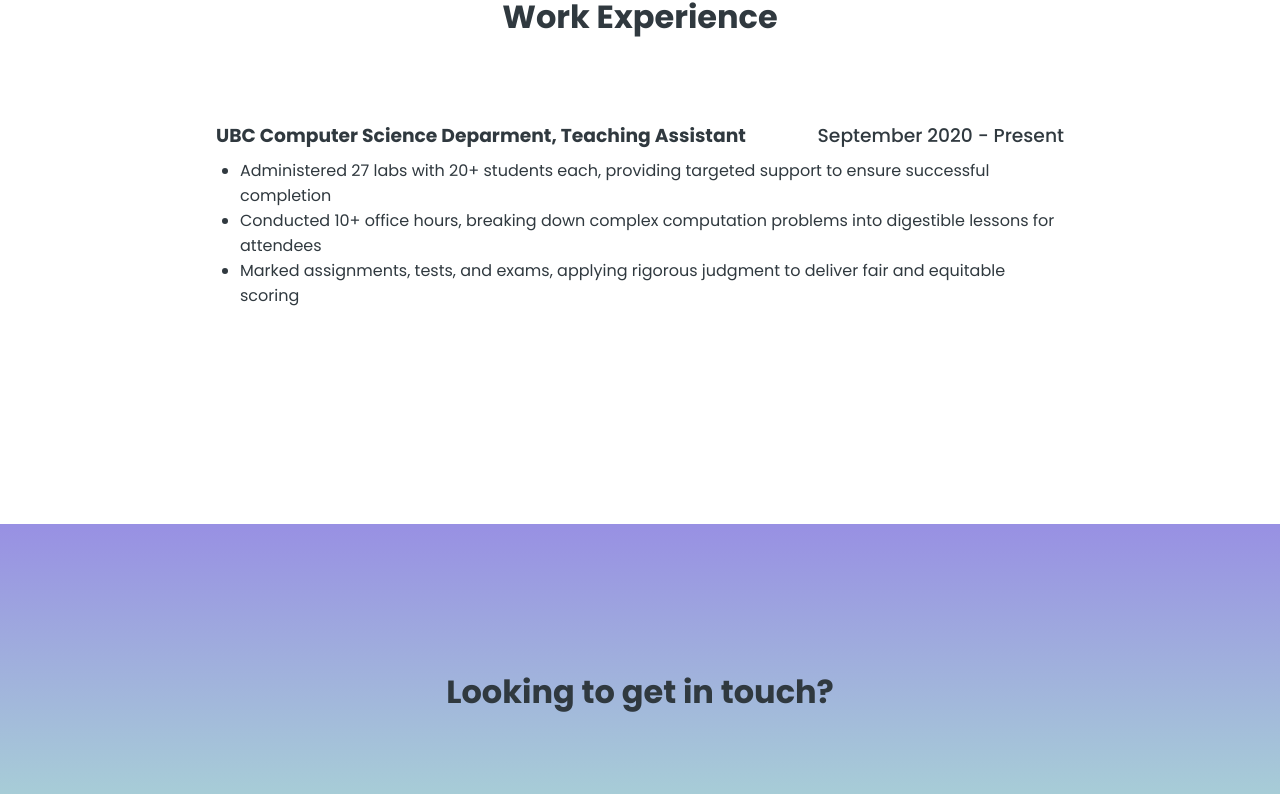
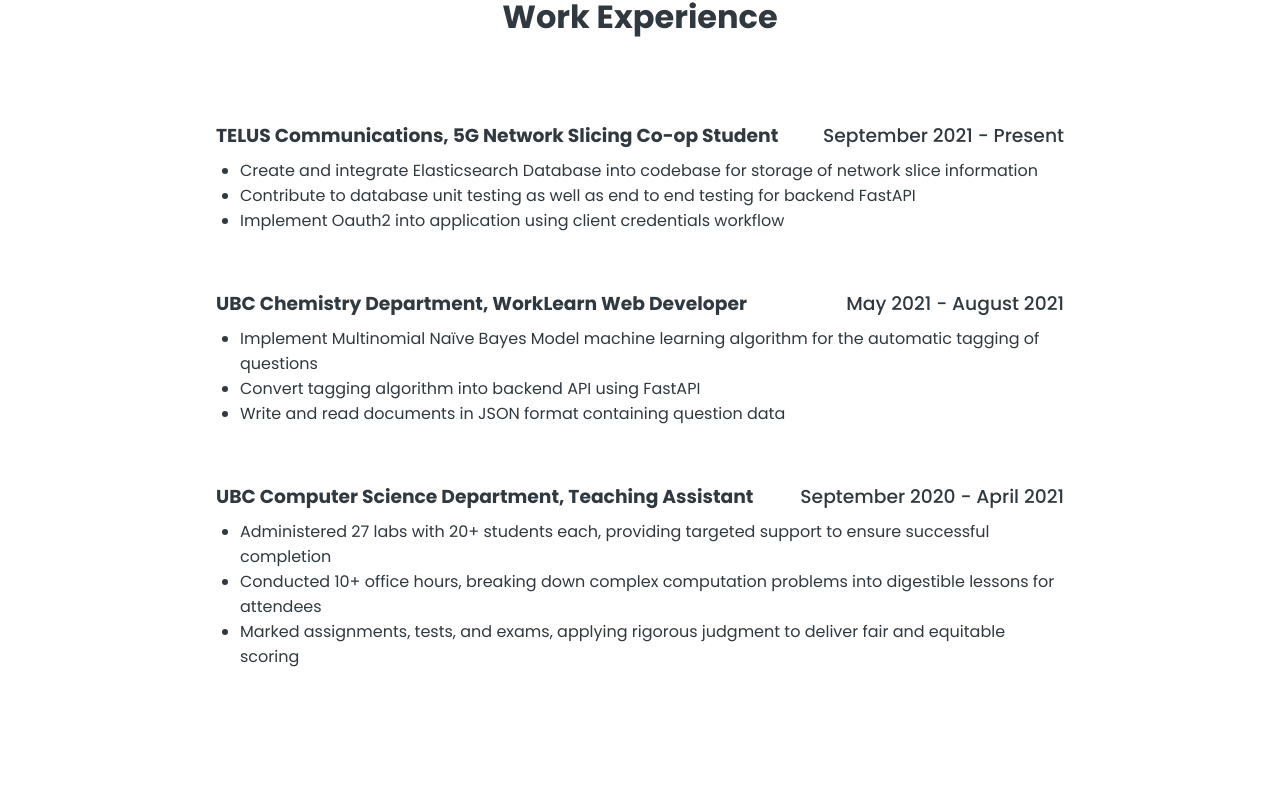
Before and after one commit to adagfs/adagfs.github.io, a plain HTML site: page index.html in a window 1280 px wide. Shown: the part 1387-2181 px from the top of the page. Drawn offline with Linux system fonts and the light colour scheme; a script that the page names is missing.

Commit message:
updating information

```diff
--- a/index.html
+++ b/index.html
@@ -4,7 +4,7 @@
     <meta charset="UTF-8">
     <meta http-equiv="X-UA-Compatible" content="IE=edge">
     <meta name="viewport" content="width=device-width, initial-scale=1.0">
-    <title>Adam Chen Portfolio</title>
+    <title>Document</title>
 
  <!-- FAVICONS -->
   <link rel="apple-touch-icon" sizes="180x180" href="/apple-touch-icon.png">
@@ -67,8 +67,30 @@
             <h1>Work Experience</h1>
             <div class = work-item >
               <div class = "work-headings">
-                    <h3 class = "work-title"> UBC Computer Science Deparment, Teaching Assistant</h3>
-                    <h3 class = "work-time">September 2020 - Present</h3>
+                  <h3 class = "work-title"> TELUS Communications, 5G Network Slicing Co-op Student</h3>
+                  <h3 class = "work-time">September 2021 - Present</h3>
+              </div>
+              <ul>
+                  <li>Create and integrate Elasticsearch Database into codebase for storage of network slice information </li>
+                  <li>Contribute to database unit testing as well as end to end testing for backend FastAPI</li>
+                  <li>Implement Oauth2 into application using client credentials workflow</li>
+              </ul>
+          </div>
+          <div class = work-item >
+            <div class = "work-headings">
+                <h3 class = "work-title"> UBC Chemistry Department, WorkLearn Web Developer</h3>
+                <h3 class = "work-time">May 2021 - August 2021</h3>
+            </div>
+            <ul>
+                <li>Implement Multinomial Naïve Bayes Model machine learning algorithm for the automatic tagging of questions</li>
+                <li>Convert tagging algorithm into backend API using FastAPI</li>
+                <li>Write and read documents in JSON format containing question data</li>
+            </ul>
+        </div>
+          <div class = work-item >
+            <div class = "work-headings">
+                <h3 class = "work-title"> UBC Computer Science Department, Teaching Assistant</h3>
+                <h3 class = "work-time">September 2020 - April 2021</h3>
             </div>
             <ul>
                 <li>Administered 27 labs with 20+ students each, providing targeted support to ensure successful completion</li>
```
Lines whose indentation alone changed are shown as unchanged.
